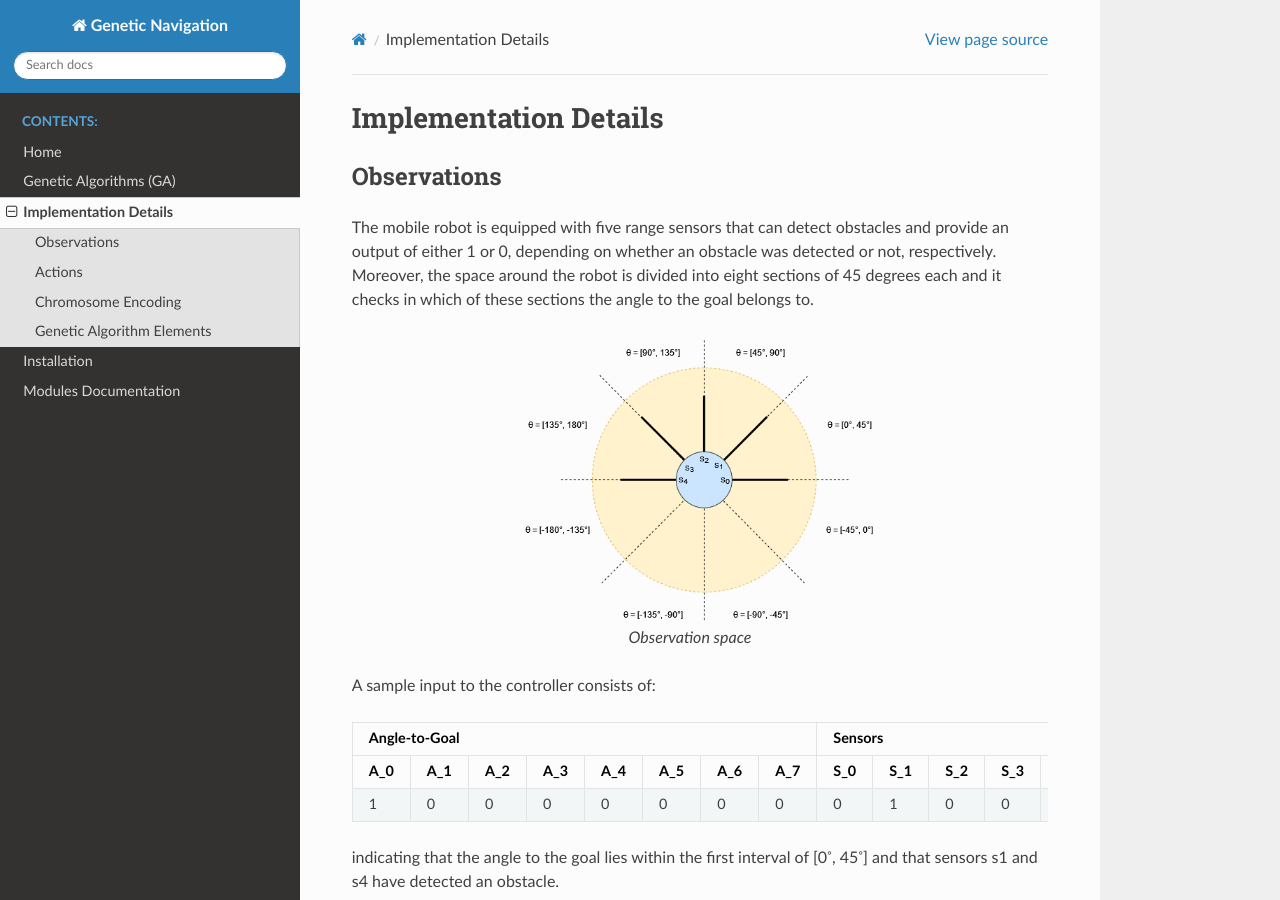
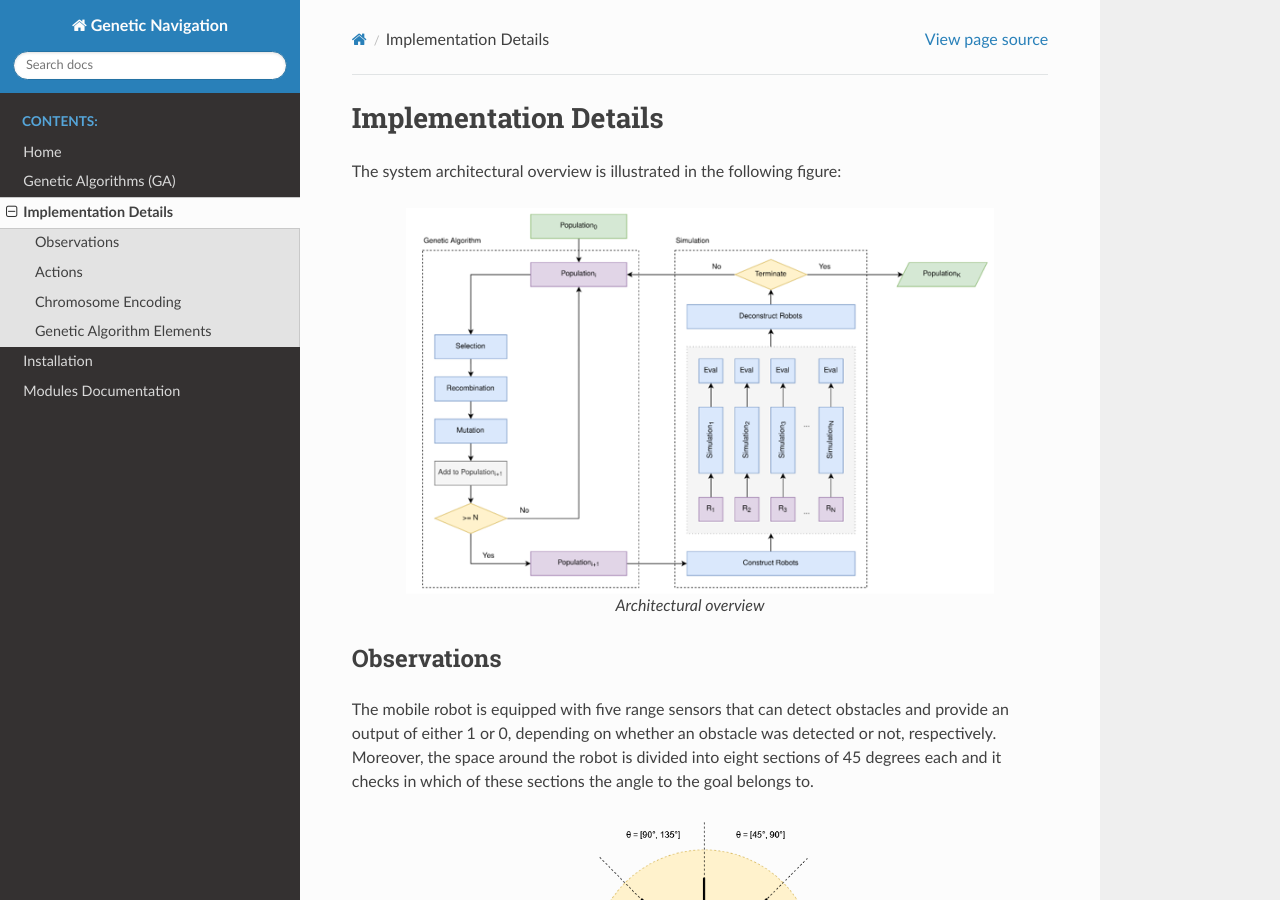
Before and after one commit to andersonjwan/genetic-navigation, a Sphinx documentation site: the page built from docs/source/implementation.rst, in a window 1280 px wide and 900 px high. Built offline with Sphinx 7.4.7 and the Read the Docs theme 2.0.0, drawn with Linux system fonts in a browser that asks for light colours; pages that are not in the unit, such as notebooks, are missing from menus.

Commit message:
docs: Update implementation

```diff
--- a/docs/source/implementation.rst
+++ b/docs/source/implementation.rst
@@ -2,6 +2,15 @@
 
 Implementation Details
 ----------------------
+The system architectural overview is illustrated in the following figure:
+
+.. figure:: /images/overview.png
+   :align: center
+   :alt: overview
+   :scale: 90%
+
+   Architectural overview
+
 
 Observations
 ^^^^^^^^^^^^
```
Also changed, not shown: docs/source/images/overview.png (added).
